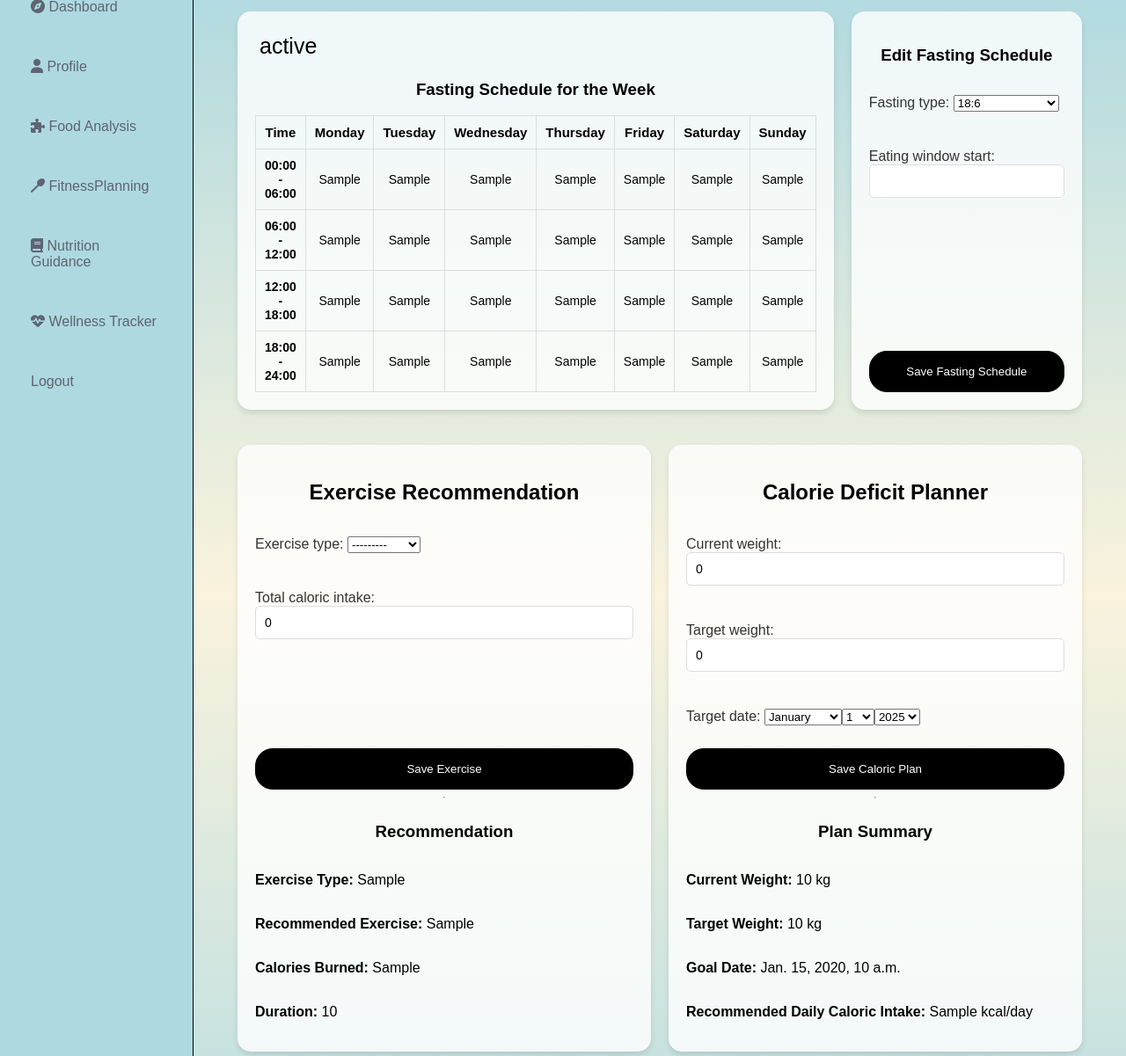
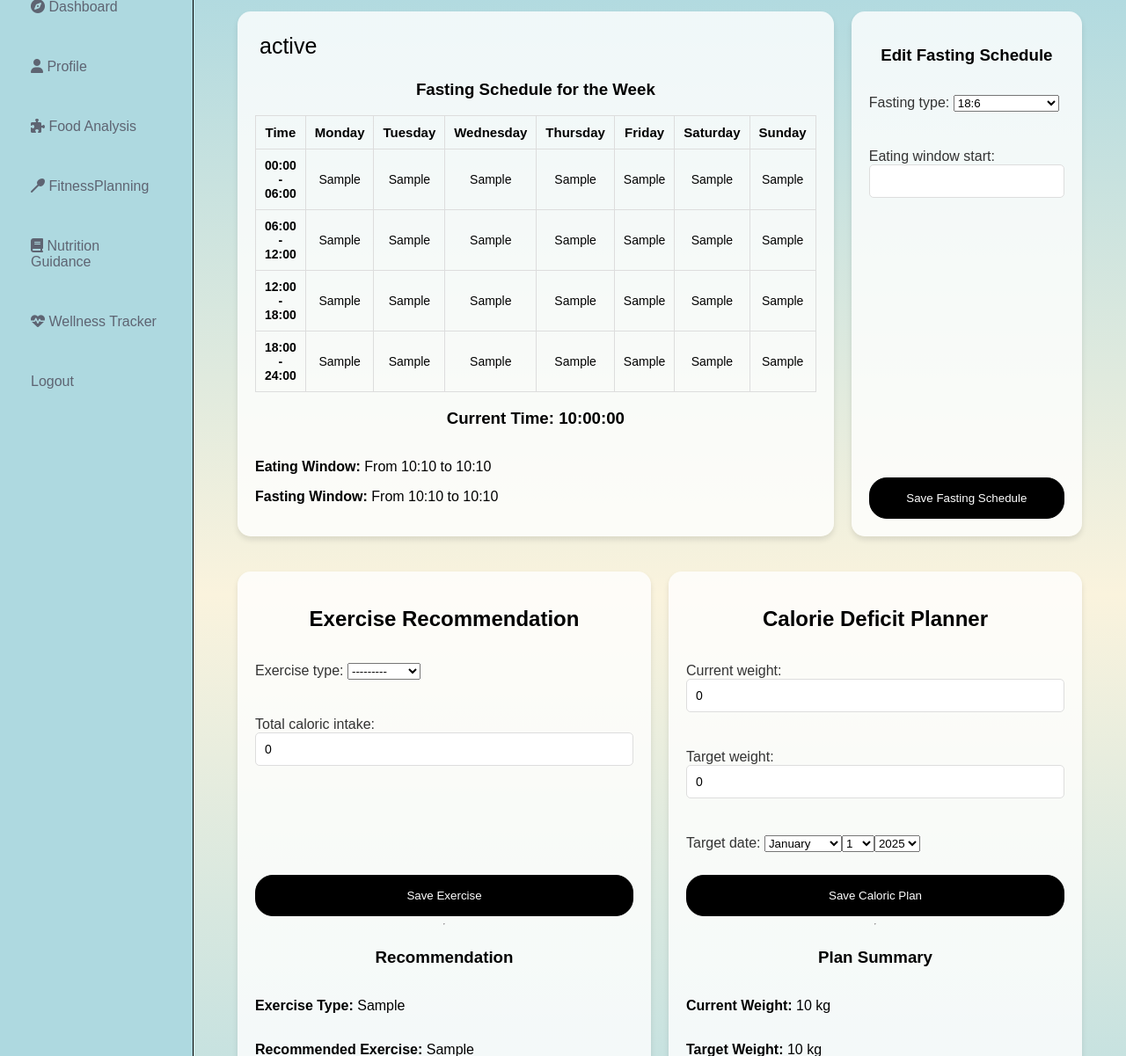
Before and after one commit to marybarbiebarrion/FitCheckApp, a Django app: template FitnessPlanning/templates/dashboard.html in a window 1280 px wide. Shown: the part 91-1292 px from the top of the page at 88% size. Run offline with Django 5.2, Linux system fonts and the light colour scheme; tables that the repository leaves empty hold one stand-in row (values such as "Sample post"); the template is opened without the code that fills it: values that come from a table or form of the project are taken from there, most other values are stand-ins (such as "Sample title", 1, 10 or a date in 2020); some libraries are stand-ins or nearby versions.

Commit message:
added easting window and fasting window to the frontend

```diff
--- a/FitnessPlanning/templates/dashboard.html
+++ b/FitnessPlanning/templates/dashboard.html
@@ -65,6 +65,16 @@
           </tr>
         </tbody>
       </table>
+            <!-- Display Current Time -->
+      <div class="current-time">
+        <h3>Current Time: {{ current_time|date:"H:i:s" }}</h3>
+      </div>
+
+      <!-- Display Eating and Fasting Windows -->
+      <div class="window-info">
+        <p><strong>Eating Window:</strong> From {{ eating_window_start|date:"H:i" }} to {{ eating_window_end|date:"H:i" }}</p>
+        <p><strong>Fasting Window:</strong> From {{ fasting_window_start|date:"H:i" }} to {{ fasting_window_end|date:"H:i" }}</p>
+      </div>
     </div>
 
     <div class="half">
```
